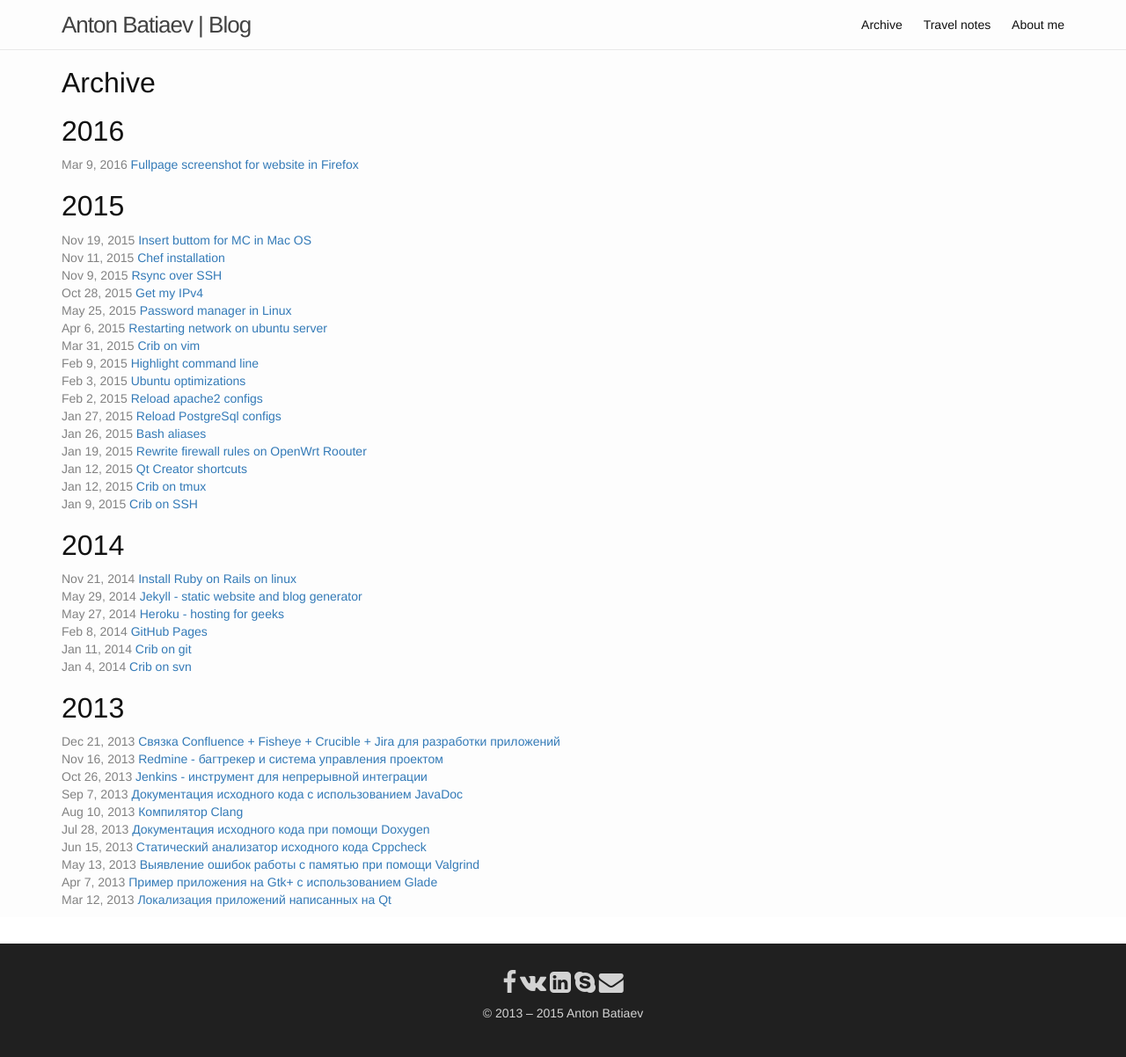
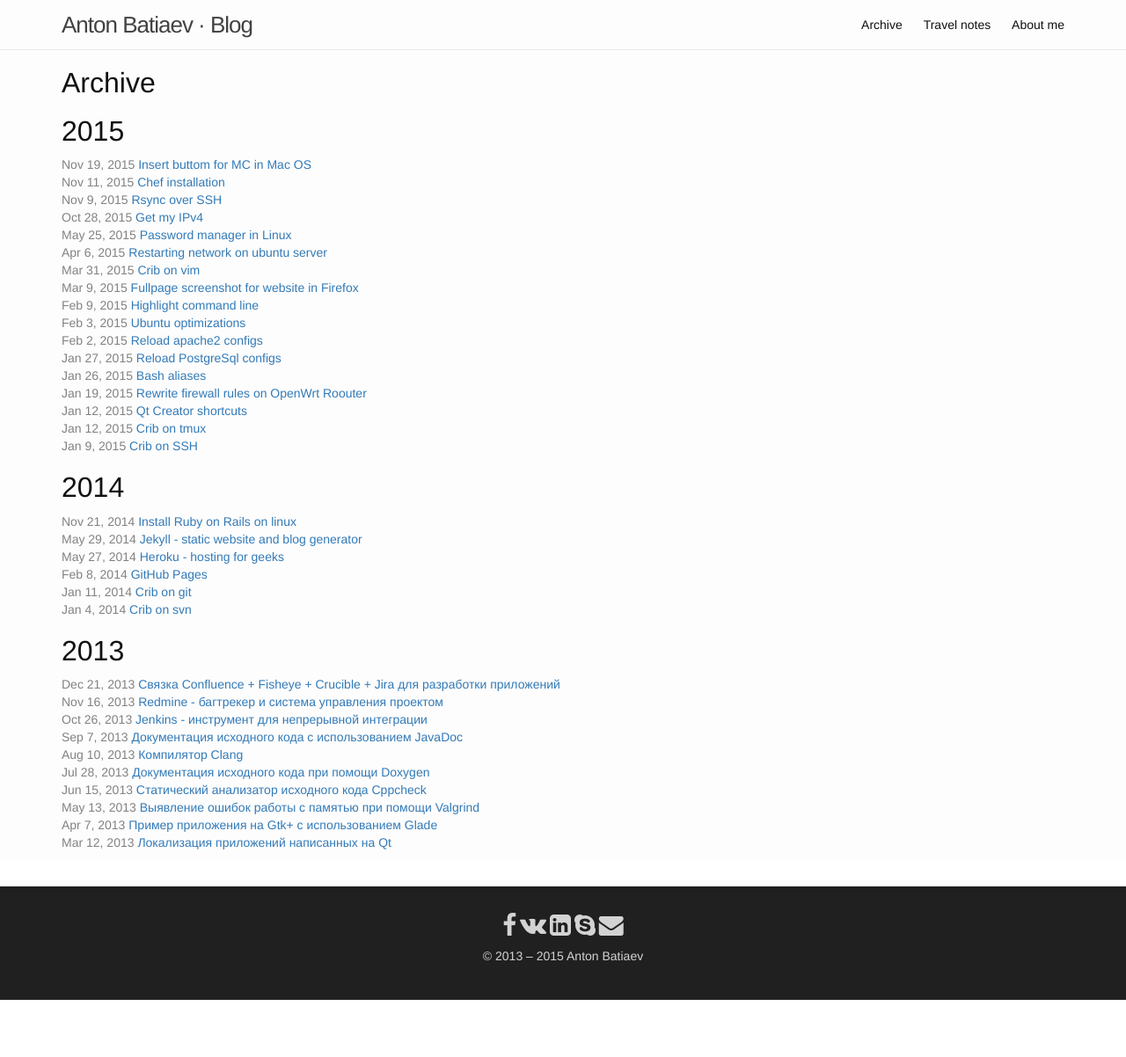
Before and after one commit to Batiaev/blog, a Jekyll site: the page built from archive/index.html, in a window 1280 px wide. Shown: the whole page at 88% size. Built offline with Jekyll 4.4.1, drawn with Linux system fonts in a browser that asks for light colours; after the commit the page ends 1137 px from its top, so only the background shows below that.

Commit message:
change | to ·

```diff
--- a/_includes/header.html
+++ b/_includes/header.html
@@ -1,6 +1,6 @@
 <header class="site-header">
   <div class="container">
-    <a href="{{ site.baseurl }}/"><span class="site-title">{{ site.data.contact.fullname }} | {{ site.title }}</span></a>
+    <a href="{{ site.baseurl }}/"><span class="site-title">{{ site.data.contact.fullname }} · {{ site.title }}</span></a>
     <nav class="site-nav">
       <div class="trigger">
         <!-- {% for page in site.pages %}
--- a/_posts/2016-03-09-fullpage-screenshot-for-website.md
+++ b/_posts/2016-03-09-fullpage-screenshot-for-website.md
@@ -1,7 +1,7 @@
 ---
 layout: post
 title:  "Fullpage screenshot for website in Firefox"
-date:   2016-03-09 20:52:11
+date:   2015-03-09 20:52:11
 categories: screenshot firefox
 ---
 
```
